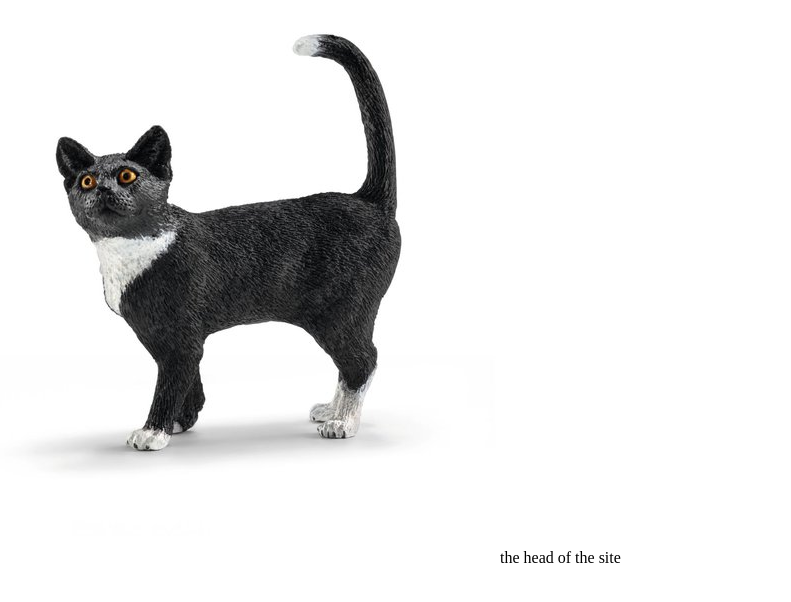
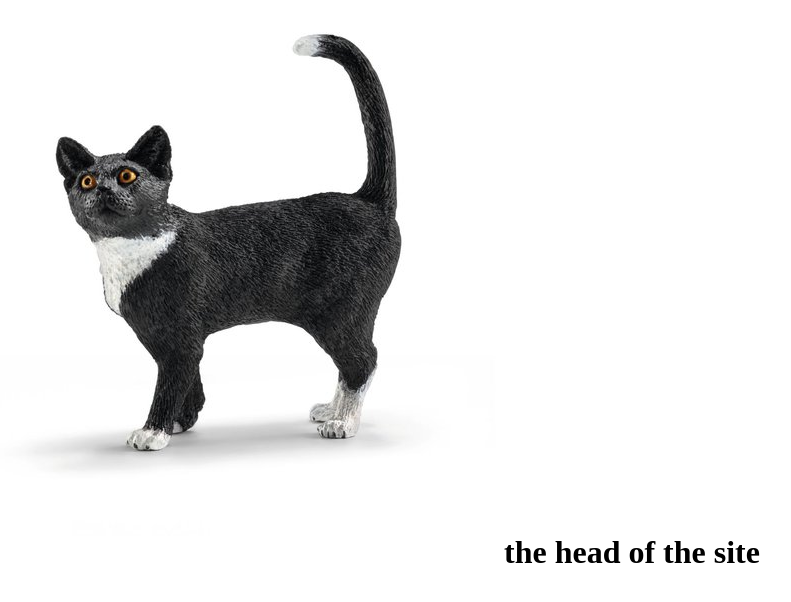
Before and after one commit to medoum/test-javascript, a plain HTML site: page index.html in a window 1280 px wide. Shown: the whole page, without its empty margins (67-858 px from the left). Drawn offline with Linux system fonts and the light colour scheme.

Commit message:
new commit

```diff
--- a/index.html
+++ b/index.html
@@ -8,28 +8,12 @@
     <title>Document</title>
 </head>
 <body>
-<header>
-        <div>
-            <p><img src="/images/cat.jpg" alt="the cat image" /> the head of the site</p>
-        </div>
-</header>
 
+<h1>
 
-<main>
+    <p><img src="/images/cat.jpg" alt="the cat image" /> the head of the site</p>
 
-
-</main>
-
-
-
-
-<footer>
-
-
-</footer>
-
-</body>
-
+</h1>
 
 
 </html>
```
